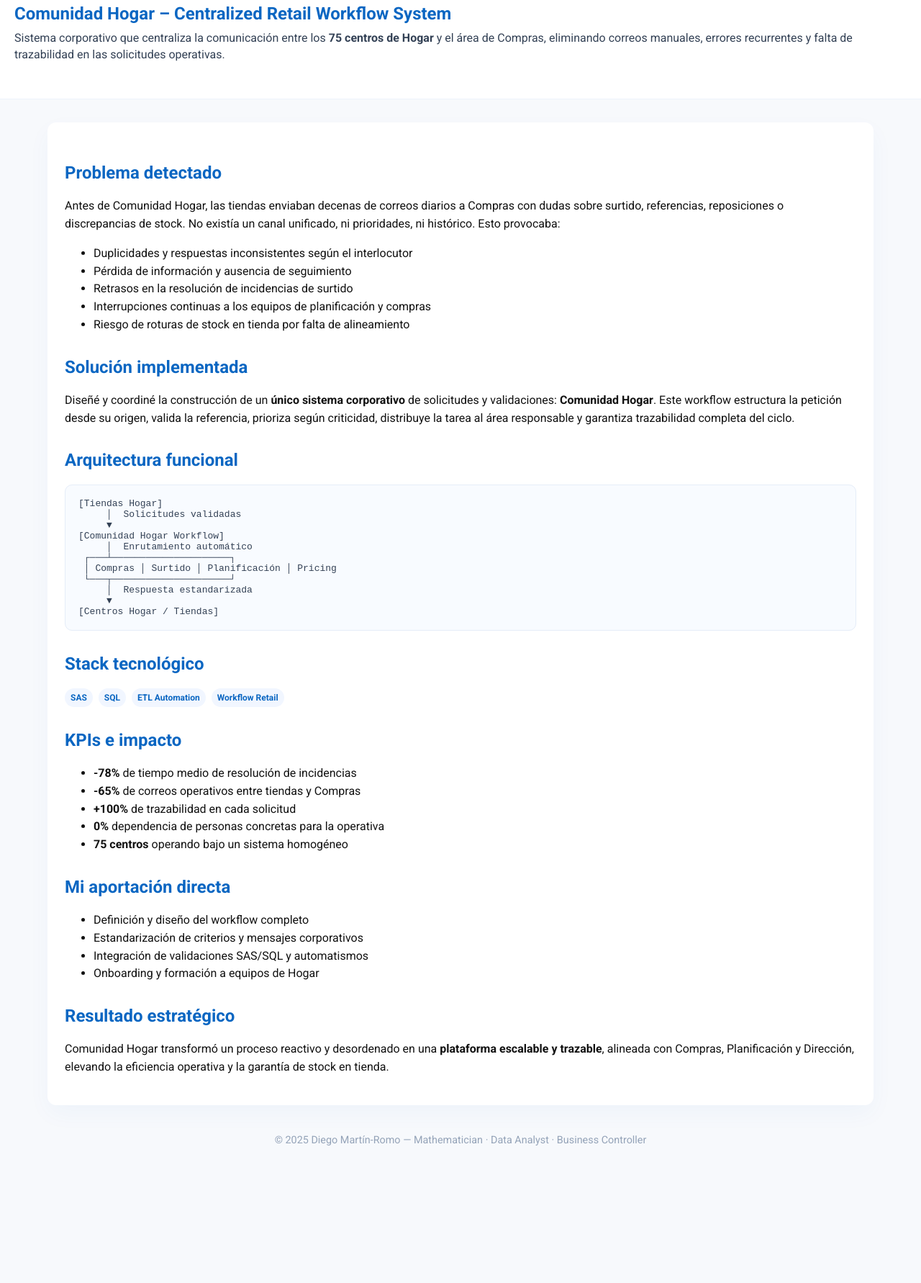
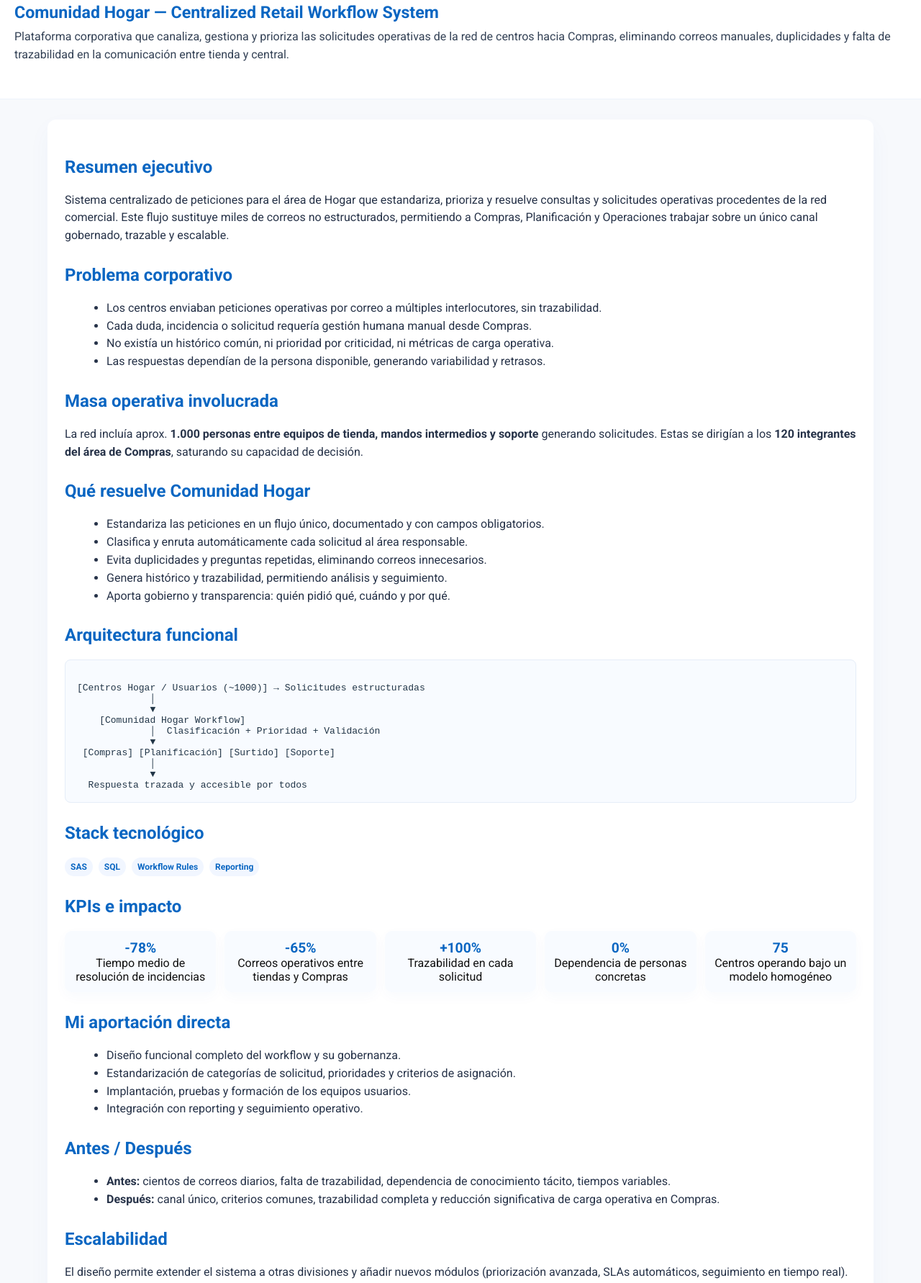
Before and after one commit to diegomartinromo/diegomartinromo.github.io, a plain HTML site: page proyecto-comunidad-hogar.html in a window 1280 px wide. Shown: the part 101-1883 px from the top of the page at 72% size. Before the commit the page ends 1713 px from the top, so only its background shows below. Drawn offline with Linux system fonts and the light colour scheme.

Commit message:
Update proyecto-comunidad-hogar.html

```diff
--- a/proyecto-comunidad-hogar.html
+++ b/proyecto-comunidad-hogar.html
@@ -3,30 +3,32 @@
 <html lang="es">
 <head>
 <meta charset="utf-8" />
-<meta name="viewport" content="width=device-width, initial-scale=1" />
-<title>Comunidad Hogar – Centralized Retail Workflow System</title>
+<meta name="viewport" content="width=device-width,initial-scale=1" />
+<title>Comunidad Hogar — Centralized Retail Workflow System</title>
 <link href="https://fonts.googleapis.com/css2?family=Roboto:wght@400;500;700&display=swap" rel="stylesheet">
-
 <style>
-  body{font-family:'Roboto',sans-serif;background:#f7f9fc;margin:0;color:#111}
+  body{font-family:'Roboto',sans-serif;margin:0;background:#f7f9fc;color:#111}
   nav{position:fixed;top:0;left:0;right:0;background:#e9eef9;padding:12px 20px;box-shadow:0 2px 6px rgba(0,0,0,0.05);z-index:1000}
   nav .wrap{max-width:1100px;margin:0 auto;display:flex;gap:16px}
   nav a{text-decoration:none;color:#0A66C2;font-weight:600}
-  header{margin-top:72px;padding:34px 20px;background:white;border-bottom:1px solid #eef3fb}
-  header h1{margin:0;color:#0A66C2;font-size:1.5rem}
-  header p{margin-top:8px;color:#334155;font-size:1rem;line-height:1.45}
-  main{max-width:1100px;margin:32px auto;padding:24px;background:white;border-radius:12px;box-shadow:0 12px 32px rgba(10,102,194,0.04)}
-  h2{color:#0A66C2;margin-top:32px}
-  p{line-height:1.55}
-  ul{line-height:1.55;margin-top:8px}
-  .stack{display:flex;gap:8px;flex-wrap:wrap;margin-top:14px}
+  header{margin-top:72px;padding:32px 20px;background:white;border-bottom:1px solid #eef3fb}
+  header h1{margin:0;color:#0A66C2;font-size:1.45rem}
+  header p{margin-top:8px;color:#334155}
+  main{max-width:1100px;margin:28px auto;padding:24px;background:white;border-radius:12px;box-shadow:0 12px 32px rgba(10,102,194,0.04)}
+  h2{color:#0A66C2;margin-top:28px}
+  p, li{line-height:1.55;color:#263248}
+  ul{margin-left:18px}
+  .stack{display:flex;gap:8px;flex-wrap:wrap;margin-top:12px}
   .pill{background:#f1f6ff;color:#0A66C2;padding:6px 8px;border-radius:999px;font-size:12px;font-weight:600}
-  .diagram{background:#f8fbff;border:1px solid #e5edf8;margin-top:16px;padding:18px;border-radius:10px}
-  .diagram pre{white-space:pre-wrap;font-size:13px;color:#334155;margin:0}
-  footer{text-align:center;color:#94a3b8;font-size:.9rem;margin:40px 0 20px}
+  .diagram{background:#f8fbff;border:1px solid #e5edf8;margin-top:16px;padding:16px;border-radius:8px;white-space:pre-wrap;font-family:monospace;color:#213547}
+  .kpis{display:grid;grid-template-columns:repeat(auto-fit,minmax(180px,1fr));gap:12px;margin-top:14px}
+  .kpi{background:#f8fbff;padding:12px;border-radius:10px;text-align:center;box-shadow:0 6px 18px rgba(10,102,194,0.03)}
+  .kpi .num{font-weight:700;color:#0A66C2;font-size:1.2rem}
+  footer{text-align:center;color:#94a3b8;font-size:.9rem;margin:36px 0 12px}
+  @media(max-width:900px){.kpis{grid-template-columns:repeat(2,1fr)}}
+  @media(max-width:520px){.kpis{grid-template-columns:1fr}}
 </style>
 </head>
-
 <body>
 
 <nav>
@@ -37,89 +39,92 @@
 </nav>
 
 <header>
-  <h1>Comunidad Hogar – Centralized Retail Workflow System</h1>
-  <p>
-    Sistema corporativo que centraliza la comunicación entre los <strong>75 centros de Hogar</strong> y el área de Compras,
-    eliminando correos manuales, errores recurrentes y falta de trazabilidad en las solicitudes operativas.
-  </p>
+  <h1>Comunidad Hogar — Centralized Retail Workflow System</h1>
+  <p>Plataforma corporativa que canaliza, gestiona y prioriza las solicitudes operativas de la red de centros hacia Compras, eliminando correos manuales, duplicidades y falta de trazabilidad en la comunicación entre tienda y central.</p>
 </header>
 
 <main>
 
-<h2>Problema detectado</h2>
+<h2>Resumen ejecutivo</h2>
 <p>
-Antes de Comunidad Hogar, las tiendas enviaban decenas de correos diarios a Compras con dudas sobre surtido,
-referencias, reposiciones o discrepancias de stock. No existía un canal unificado, ni prioridades, ni histórico.
-Esto provocaba:
+Sistema centralizado de peticiones para el área de Hogar que estandariza, prioriza y resuelve consultas y solicitudes operativas procedentes de la red comercial. Este flujo sustituye miles de correos no estructurados, permitiendo a Compras, Planificación y Operaciones trabajar sobre un único canal gobernado, trazable y escalable.
 </p>
 
+<h2>Problema corporativo</h2>
 <ul>
-  <li>Duplicidades y respuestas inconsistentes según el interlocutor</li>
-  <li>Pérdida de información y ausencia de seguimiento</li>
-  <li>Retrasos en la resolución de incidencias de surtido</li>
-  <li>Interrupciones continuas a los equipos de planificación y compras</li>
-  <li>Riesgo de roturas de stock en tienda por falta de alineamiento</li>
+  <li>Los centros enviaban peticiones operativas por correo a múltiples interlocutores, sin trazabilidad.</li>
+  <li>Cada duda, incidencia o solicitud requería gestión humana manual desde Compras.</li>
+  <li>No existía un histórico común, ni prioridad por criticidad, ni métricas de carga operativa.</li>
+  <li>Las respuestas dependían de la persona disponible, generando variabilidad y retrasos.</li>
 </ul>
 
-<h2>Solución implementada</h2>
+<h2>Masa operativa involucrada</h2>
 <p>
-Diseñé y coordiné la construcción de un <strong>único sistema corporativo</strong> de solicitudes y validaciones:
-<strong>Comunidad Hogar</strong>. Este workflow estructura la petición desde su origen, valida la referencia,
-prioriza según criticidad, distribuye la tarea al área responsable y garantiza trazabilidad completa del ciclo.
+La red incluía aprox. <strong>1.000 personas entre equipos de tienda, mandos intermedios y soporte</strong> generando solicitudes.
+Estas se dirigían a los <strong>120 integrantes del área de Compras</strong>, saturando su capacidad de decisión.
 </p>
+
+<h2>Qué resuelve Comunidad Hogar</h2>
+<ul>
+  <li>Estandariza las peticiones en un flujo único, documentado y con campos obligatorios.</li>
+  <li>Clasifica y enruta automáticamente cada solicitud al área responsable.</li>
+  <li>Evita duplicidades y preguntas repetidas, eliminando correos innecesarios.</li>
+  <li>Genera histórico y trazabilidad, permitiendo análisis y seguimiento.</li>
+  <li>Aporta gobierno y transparencia: quién pidió qué, cuándo y por qué.</li>
+</ul>
 
 <h2>Arquitectura funcional</h2>
 <div class="diagram">
-<pre>
-[Tiendas Hogar]
-     │  Solicitudes validadas
-     ▼
-[Comunidad Hogar Workflow]
-     │  Enrutamiento automático
- ┌───┴─────────────────────┐
- │ Compras │ Surtido │ Planificación │ Pricing
- └───┬─────────────────────┘
-     │  Respuesta estandarizada
-     ▼
-[Centros Hogar / Tiendas]
-</pre>
+[Centros Hogar / Usuarios (~1000)] → Solicitudes estructuradas
+             │
+             ▼
+    [Comunidad Hogar Workflow]
+             │  Clasificación + Prioridad + Validación
+             ▼
+ [Compras] [Planificación] [Surtido] [Soporte]
+             │
+             ▼
+  Respuesta trazada y accesible por todos
 </div>
 
 <h2>Stack tecnológico</h2>
 <div class="stack">
   <span class="pill">SAS</span>
   <span class="pill">SQL</span>
-  <span class="pill">ETL Automation</span>
-  <span class="pill">Workflow Retail</span>
+  <span class="pill">Workflow Rules</span>
+  <span class="pill">Reporting</span>
 </div>
 
 <h2>KPIs e impacto</h2>
-<ul>
-  <li><strong>-78%</strong> de tiempo medio de resolución de incidencias</li>
-  <li><strong>-65%</strong> de correos operativos entre tiendas y Compras</li>
-  <li><strong>+100%</strong> de trazabilidad en cada solicitud</li>
-  <li><strong>0%</strong> dependencia de personas concretas para la operativa</li>
-  <li><strong>75 centros</strong> operando bajo un sistema homogéneo</li>
-</ul>
+<div class="kpis">
+  <div class="kpi"><div class="num">-78%</div><div>Tiempo medio de resolución de incidencias</div></div>
+  <div class="kpi"><div class="num">-65%</div><div>Correos operativos entre tiendas y Compras</div></div>
+  <div class="kpi"><div class="num">+100%</div><div>Trazabilidad en cada solicitud</div></div>
+  <div class="kpi"><div class="num">0%</div><div>Dependencia de personas concretas</div></div>
+  <div class="kpi"><div class="num">75</div><div>Centros operando bajo un modelo homogéneo</div></div>
+</div>
 
 <h2>Mi aportación directa</h2>
 <ul>
-  <li>Definición y diseño del workflow completo</li>
-  <li>Estandarización de criterios y mensajes corporativos</li>
-  <li>Integración de validaciones SAS/SQL y automatismos</li>
-  <li>Onboarding y formación a equipos de Hogar</li>
+  <li>Diseño funcional completo del workflow y su gobernanza.</li>
+  <li>Estandarización de categorías de solicitud, prioridades y criterios de asignación.</li>
+  <li>Implantación, pruebas y formación de los equipos usuarios.</li>
+  <li>Integración con reporting y seguimiento operativo.</li>
 </ul>
 
-<h2>Resultado estratégico</h2>
+<h2>Antes / Después</h2>
+<ul>
+  <li><strong>Antes:</strong> cientos de correos diarios, falta de trazabilidad, dependencia de conocimiento tácito, tiempos variables.</li>
+  <li><strong>Después:</strong> canal único, criterios comunes, trazabilidad completa y reducción significativa de carga operativa en Compras.</li>
+</ul>
+
+<h2>Escalabilidad</h2>
 <p>
-Comunidad Hogar transformó un proceso reactivo y desordenado en una <strong>plataforma escalable y trazable</strong>,
-alineada con Compras, Planificación y Dirección, elevando la eficiencia operativa y la garantía de stock en tienda.
+El diseño permite extender el sistema a otras divisiones y añadir nuevos módulos (priorización avanzada, SLAs automáticos, seguimiento en tiempo real).
 </p>
 
 </main>
 
-<footer>
-© 2025 Diego Martín-Romo — Mathematician · Data Analyst · Business Controller
-</footer>
+<footer>© 2025 Diego Martín-Romo — Mathematician · Data Analyst · Business Controller</footer>
 </body>
 </html>
```
